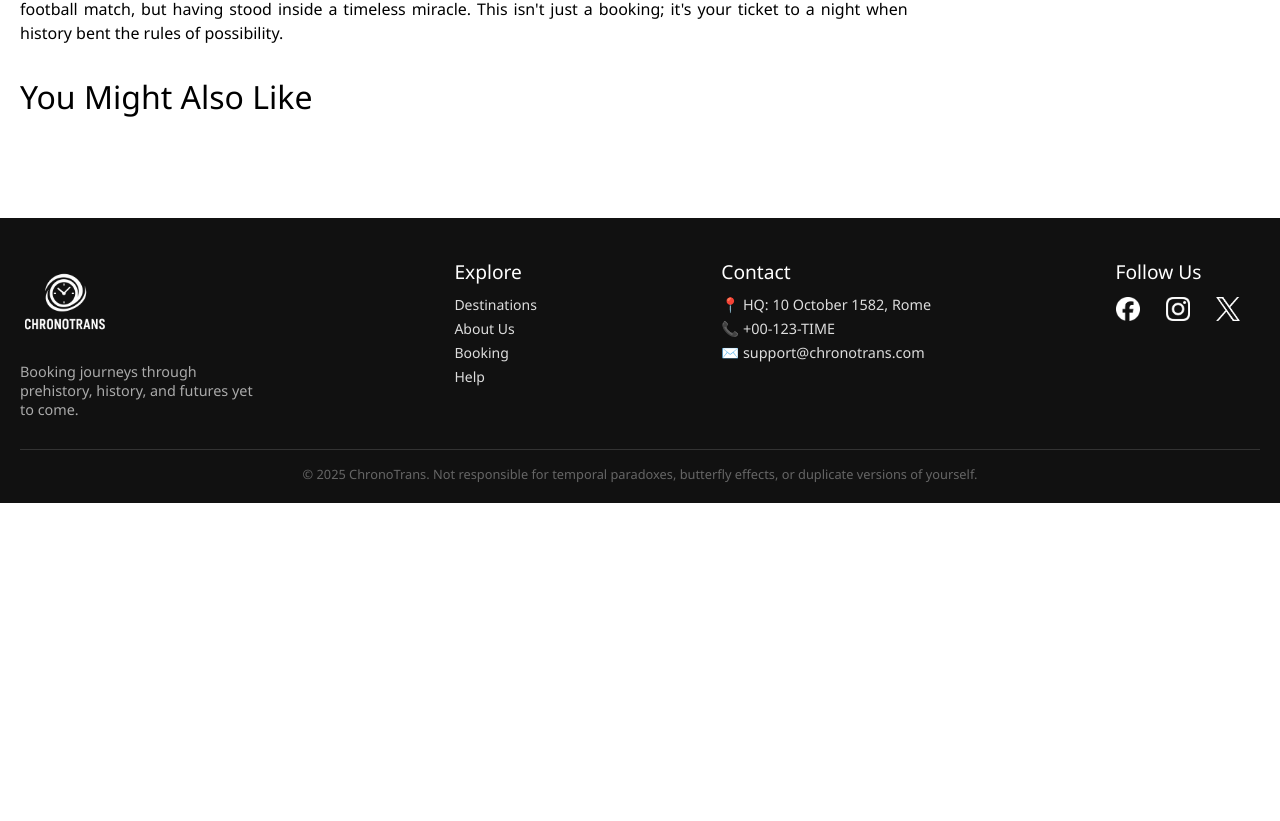
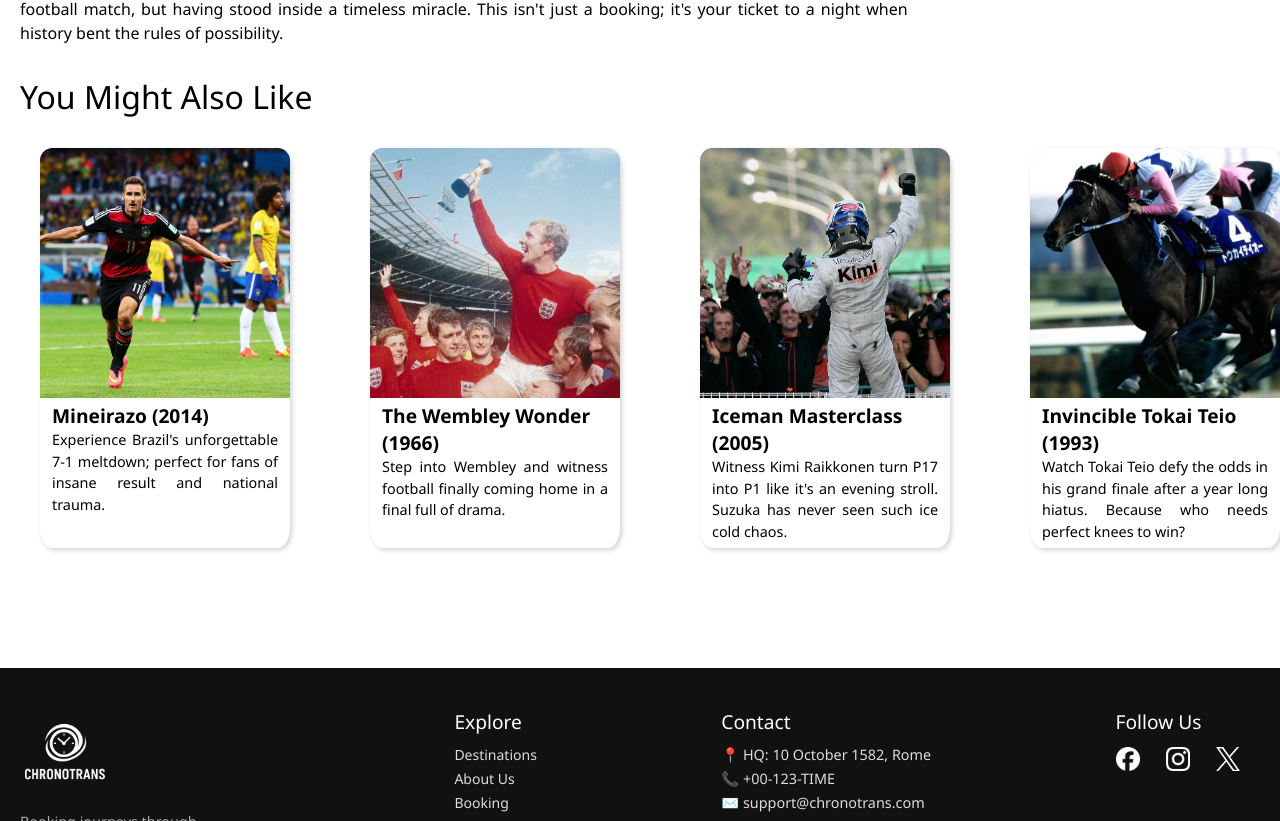
Before and after one commit to KaonWry/ChronoTrans, a plain HTML site: page event.html in a window 1280 px wide. Shown: the part 1300-2121 px from the top of the page. Before the commit the page ends 1803 px from the top, so only its background shows below. Drawn offline with Linux system fonts and the light colour scheme.

Commit message:
add recomendations for event description

```diff
--- /dev/null
+++ b/css/card.css
@@ -0,0 +1,34 @@
+/* Cards */
+.card {
+    /* border: 2px solid rgb(102, 102, 102); */
+    border-radius: 5%;
+    width: 250px;
+    height: 400px;
+    cursor: pointer;
+    box-shadow: 2px 2px 5px 0 rgba(0, 0, 0, 0.18);
+}
+
+.card img {
+    width: 100%;
+    aspect-ratio: 1 / 1;
+    object-fit: cover;
+    object-position: center;
+    border-radius: 5% 5% 0 0;
+}
+
+.card-content {
+    padding: 0 12px;
+}
+
+.card-content h1 {
+    font-weight: bold;
+    font-size: 1.2rem;
+    margin: 0;
+}
+
+.card-content p {
+    color: rgb(0, 0, 0);
+    font-size: 0.9rem;
+    margin: 0;
+    text-align: justify;
+}
--- a/css/style.css
+++ b/css/style.css
@@ -8,7 +8,11 @@ body {
 
 h1,
 h2,
-p,button,ul,li,a {
+p,
+button,
+ul,
+li,
+a {
     all: unset;
     display: revert;
 }
@@ -59,6 +63,8 @@ p,button,ul,li,a {
     background-color: rgb(0, 0, 0, 0);
     color: rgb(0, 0, 0);
     text-align: center;
+    user-select: none;
+
 }
 
 .btn-search {
@@ -131,6 +137,7 @@ p,button,ul,li,a {
     height: 8rem;
     vertical-align: middle;
     margin-right: 12px;
+    cursor: pointer;
 }
 
 .btn-nav {
--- a/event.html
+++ b/event.html
@@ -8,6 +8,7 @@
     <!-- <link rel="stylesheet" href="style.css" /> -->
     <link rel="stylesheet" href="css/style.css" />
     <link rel="stylesheet" href="css/event.css" />
+    <link rel="stylesheet" href="css/card.css" />
     <!-- <link rel="stylesheet" href="css/home.css" /> -->
 </head>
 
@@ -16,7 +17,7 @@
     <nav class="navbar">
         <div class="nav-content">
             <div class="left">
-                <a href="index.html">
+                <a href="/">
                     <img src="img/icons/logo.png" alt="Chronotrans Logo" class="logo" />
                 </a>
             </div>
@@ -33,7 +34,7 @@
 
     <!-- Breadcrumb -->
     <nav class="breadcrumb">
-        <a href="index.html">Home</a> > <a href="#">2005</a> >
+        <a href="/">Home</a> > <a href="#">2005</a> >
         <a href="#">May</a> > <a href="#">25</a> > <a href="#">Europe</a> >
         <a href="#">Turkey</a> > <a href="#">Istanbul</a> >
         <span>Miracle of Istanbul</span>
@@ -47,7 +48,7 @@
             <img src="img/cards/events/liverpool.jpg" alt="2005 UCL Final" />
             <div>
                 <!-- Hero Title -->
-                <h1>2005 UEFA Champions League Final - The Miracle of Istanbul</h1>
+                <h1>2005 UEFA Champions League Final - Miracle of Istanbul</h1>
                 <!-- Hero Description -->
                 <ul>
                     <li>
@@ -162,6 +163,60 @@
         <!-- Recommended Events -->
         <div>
             <h1>You Might Also Like</h1>
+            <div class="body-content">
+                <ul>
+                    <li>
+                        <a href="">
+                            <div class="card">
+                                <img src="img/cards/events/mineirazo.jpg" alt="Brazil 7 - 1 defeat against Germany" />
+                                <div class="card-content">
+                                    <h1>Mineirazo (2014)</h1>
+                                    <p>Experience Brazil's unforgettable 7-1 meltdown; perfect for fans of insane result
+                                        and national trauma.</p>
+                                </div>
+                            </div>
+                        </a>
+                    </li>
+                    <li>
+                        <a href="">
+                            <div class="card">
+                                <img src="img/cards/events/2ww1wc.jpg" alt="England only World Cup Win lmfao" />
+                                <div class="card-content">
+                                    <h1>The Wembley Wonder (1966)</h1>
+                                    <p>Step into Wembley and witness football finally coming home in a final full of
+                                        drama.</p>
+                                </div>
+                            </div>
+                        </a>
+                    </li>
+                    <li>
+                        <a href="">
+                            <div class="card">
+                                <img src="img/cards/events/iceman.jpg"
+                                    alt="Kimi Raikkonen at the 2005 Japanese Grand Prix" />
+                                <div class="card-content">
+                                    <h1>Iceman Masterclass (2005)</h1>
+                                    <p>Witness Kimi Raikkonen turn P17 into P1 like it's an evening stroll. Suzuka has
+                                        never seen such ice cold chaos.</p>
+                                </div>
+                            </div>
+                        </a>
+                    </li>
+                    <li>
+                        <a href="">
+                            <div class="card">
+                                <img style="object-position: left;" src="img/cards/events/tokai teio.jpg"
+                                    alt="Tokai Teio at the 1993 Arima Kinen" />
+                                <div class="card-content">
+                                    <h1>Invincible Tokai Teio (1993)</h1>
+                                    <p>Watch Tokai Teio defy the odds in his grand finale after a year long hiatus.
+                                        Because who needs perfect knees to win?</p>
+                                </div>
+                            </div>
+                        </a>
+                    </li>
+                </ul>
+            </div>
         </div>
     </div>
 
```
Also changed, not shown: css/home.css (+0 -34 lines), help.html (+1 -1 lines), index.html (+2 -1 lines), img/cards/events/2ww1wc.jpg (added), img/cards/events/iceman.jpg (added), img/cards/events/mineirazo.jpg (added), img/cards/events/tokai teio.jpg (added).
